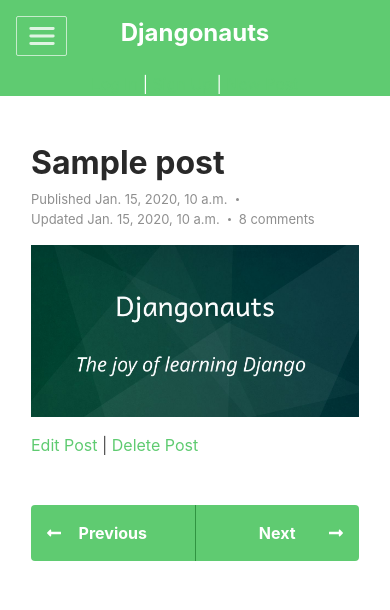
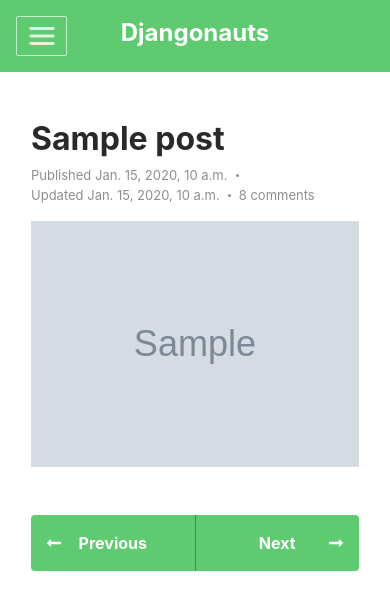
Before and after one commit to django-nauts/djangonauts, a Django app: a page that uses templates/base.html in a window 390 px wide. Shown: the top 610 px of the page. Run offline with Django 5.2, Linux system fonts and the light colour scheme; tables that the repository leaves empty hold one stand-in row (values such as "Sample post"); grey boxes marked "Sample" are stand-in pictures; some libraries are stand-ins or nearby versions.

Commit message:
Improvement on blog section

```diff
--- a/blog/admin.py
+++ b/blog/admin.py
@@ -4,10 +4,11 @@
 
 @admin.register(Post)
 class PostAdmin(admin.ModelAdmin):
-    prepopulated_fields = {'slug': ('title',)}
     list_display = ['title', 'slug', 'author', 'publish']
     list_filter = ['created', 'publish', 'author']
     search_fields = ['title', 'body']
+    prepopulated_fields = {'slug': ('title',)}
     raw_id_fields = ['author']
     date_hierarchy = 'publish'
     ordering = ['publish']
+    show_facets = admin.ShowFacets.ALWAYS
--- a/blog/models.py
+++ b/blog/models.py
@@ -1,19 +1,22 @@
 from django.db import models
 from django.urls import reverse
 from django.utils import timezone
+from django.template.defaultfilters import slugify
+from django.conf import settings
 
 
 class Post(models.Model):
-    author = models.ForeignKey('auth.User', on_delete=models.CASCADE)
-    title = models.CharField(max_length=200)
+    author = models.ForeignKey(settings.AUTH_USER_MODEL, on_delete=models.CASCADE)
+    cover = models.ImageField(upload_to='images/', default='default.jpg')
+    title = models.CharField(max_length=200, blank=False, null=False)
     slug = models.SlugField(blank=False, null=False, unique=True)
-    body = models.TextField()
+    body = models.TextField(blank=False, null=False)
     publish = models.DateTimeField(default=timezone.now)
     created = models.DateTimeField(auto_now_add=True)
     updated = models.DateTimeField(auto_now=True)
 
     class Meta:
-        ordering = ['-publish']
+        ordering = ['-updated']
         indexes = [
             models.Index(fields=['-publish']),
         ]
@@ -23,3 +26,8 @@
 
     def get_absolute_url(self):
         return reverse("blog:blog_detail", kwargs={"slug": self.slug})
+
+    def save(self, *args, **kwargs):
+        if not self.slug:
+            self.slug = slugify(self.title)
+        return super().save(*args, **kwargs)
--- a/blog/templates/blog/blog_detail.html
+++ b/blog/templates/blog/blog_detail.html
@@ -11,11 +11,13 @@
 
 			    <div class="blog-post-body">
 				    <figure class="blog-banner">
-				        <img class="img-fluid" src="{% static 'assets/images/blog/blog-post-banner.jpg' %}" alt="image">
+				        <img class="img-fluid" src="{{ post.cover.url }}" alt="image">
 				        <figcaption class="mt-2 text-center image-caption"><a href="" target="_blank"></a></figcaption>
 				    </figure>
+					{% if user.is_staff %}
 					<a href="{% url 'blog:post_edit' post.slug %}">Edit Post</a> |
 					<a href="{% url 'blog:post_delete' post.slug %}">Delete Post</a>
+					{% endif %}
 
 				    <p>
 
--- a/blog/templates/blog/blog_list.html
+++ b/blog/templates/blog/blog_list.html
@@ -8,7 +8,7 @@
 			  {% for post in post_list %}
 			    <div class="item mb-5">
 				    <div class="media">
-					  <a href="{% url 'blog:blog_detail' slug=post.slug %}"><img class="mr-3 img-fluid post-thumb d-none d-md-flex" src="{% static 'assets/images/blog/blog-post-thumb-1.jpg' %}" alt="image"></a>
+					  <a href="{% url 'blog:blog_detail' slug=post.slug %}"><img class="mr-3 img-fluid post-thumb d-none d-md-flex" src="{{ post.cover.url }}" alt="image"></a>
 					    <div class="media-body">
 						    <h3 class="title mb-1"><a href="{% url 'blog:blog_detail' slug=post.slug %}">{{ post.title }}</a></h3>
 						    <div class="meta mb-1"><span class="date">Published {{ post.publish }}</span><span class="time">Updated {{ post.updated }}</span></div>
--- a/blog/views.py
+++ b/blog/views.py
@@ -1,3 +1,7 @@
+from django.contrib.auth.mixins import (
+    LoginRequiredMixin,
+    UserPassesTestMixin
+)
 from django.views.generic import TemplateView, ListView, DetailView
 from django.views.generic.edit import CreateView, UpdateView, DeleteView
 from django.urls import reverse_lazy
@@ -15,23 +19,39 @@
     template_name = "blog/blog_detail.html"
 
 
-class BlogCreate(CreateView):
+class BlogCreate(LoginRequiredMixin, CreateView):
     model = Post
     template_name = "blog/post_new.html"
-    fields = ["author", "title", "slug", "body"]
+    fields = ["title", "body", "cover"]
+
+    def form_valid(self, form):
+        form.instance.author = self.request.user
+        return super().form_valid(form)
 
 
-class BlogUpdate(UpdateView):
+class BlogUpdate(LoginRequiredMixin, UserPassesTestMixin, UpdateView):
     model = Post
     template_name = "blog/post_edit.html"
-    fields = ["author", "title", "slug", "body"]
+    fields = ["title", "slug", "body", "cover"]
+
+    def form_valid(self, form):
+        form.instance.author = self.request.user
+        return super().form_valid(form)
+
+    def test_func(self):
+        obj = self.get_object()
+        return obj.author == self.request.user
 
 
-class BlogDelete(DeleteView):
+class BlogDelete(LoginRequiredMixin, UserPassesTestMixin, DeleteView):
     model = Post
     template_name = "blog/post_delete.html"
     success_url = reverse_lazy("blog:blog_list")
 
+    def test_func(self):
+        obj = self.get_object()
+        return obj.author == self.request.user
+
 
 class AboutPage(TemplateView):
-	template_name = "blog/about.html"
+    template_name = "blog/about.html"
--- a/config/settings.py
+++ b/config/settings.py
@@ -125,6 +125,9 @@
 ]
 STATIC_ROOT = BASE_DIR / 'staticfiles'
 
+MEDIA_ROOT = BASE_DIR / 'media'
+MEDIA_URL = '/media/'
+
 # Default primary key field type
 # https://docs.djangoproject.com/en/5.1/ref/settings/#default-auto-field
 
--- a/config/urls.py
+++ b/config/urls.py
@@ -1,3 +1,5 @@
+from django.conf import settings
+from django.conf.urls.static import static
 from django.contrib import admin
 from django.urls import path, include
 
@@ -7,4 +9,4 @@
 	path('accounts/', include('django.contrib.auth.urls')),
 	path('accounts/', include('accounts.urls')),
 	path('', include('blog.urls')),
-]
+] + static(settings.MEDIA_URL, document_root=settings.MEDIA_ROOT)
--- a/templates/base.html
+++ b/templates/base.html
@@ -63,16 +63,19 @@
 		</nav>
 
         {% if user.is_authenticated %}
+		{% if user.is_staff %}
         <form action="{% url 'logout' %}" method="post">
           {% csrf_token %}
-          <button type="submit">Log Out</button>
+          <button style="border:none;background:none;color: white;" type="submit">Log Out</button> |
+		  <a style="color: white;" href="{% url 'blog:post_new' %}">New Post</a>
         </form>
         {% else %}
-        <a href="{% url 'login' %}">Log In</a> |
-        <a href="{% url 'signup' %}">Sign Up</a> |
+		<a style="color: white;" href="{% url 'signup' %}">Sign Up</a> |
+        <a style="color: white;" href="{% url 'login' %}">Log In</a>
+		{% endif %}
         {% endif %}
 
-		<a href="{% url 'blog:post_new' %}">New Post</a>
+
     </header>
 
     <div class="main-wrapper">
```
Also changed, not shown: images/python_django.png (added).
